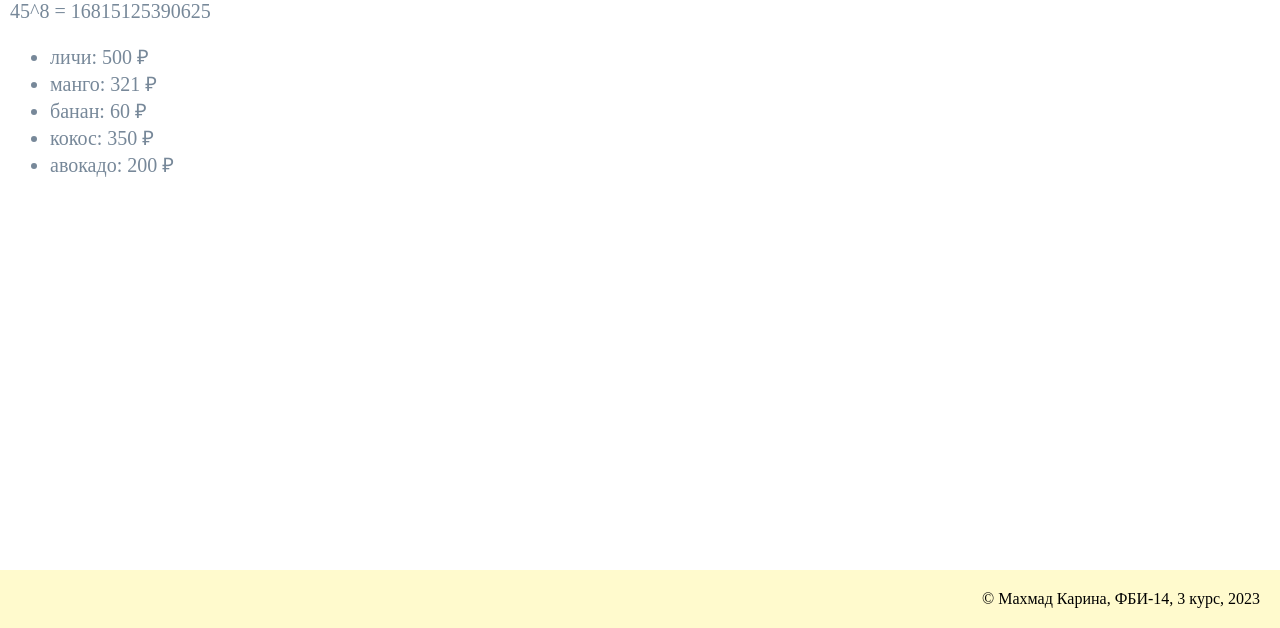
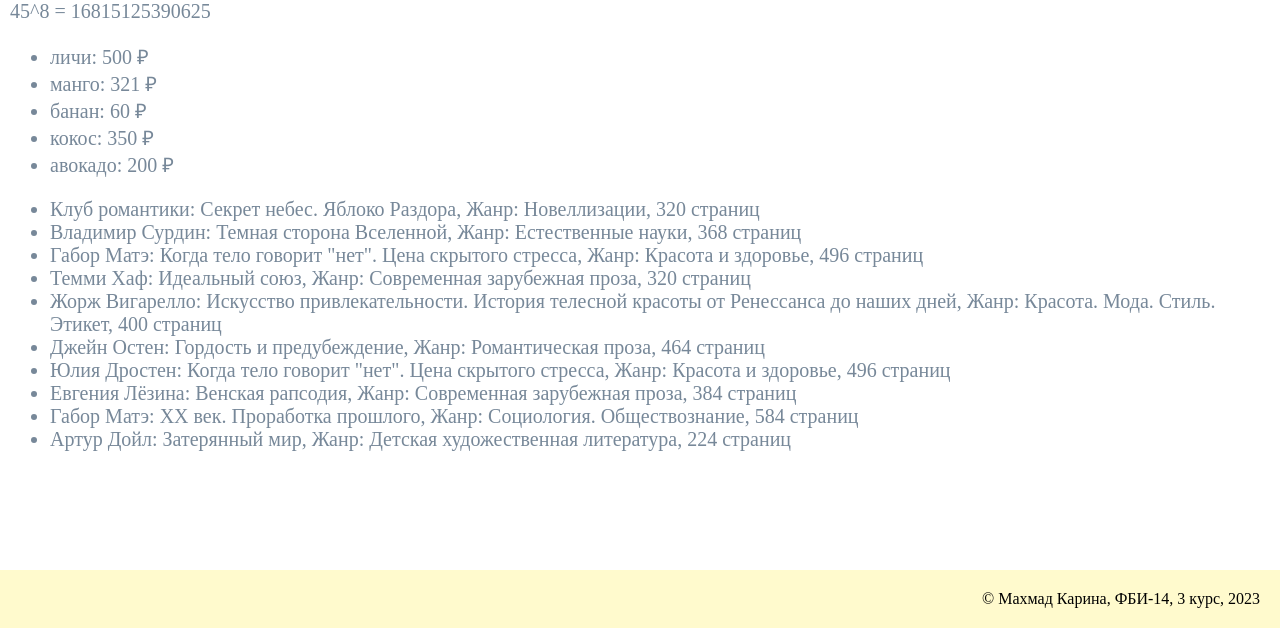
Before and after one commit to makkarinna/weblab-python, a Flask app: page /lab2/example in a window 1280 px wide. Shown: the part 172-800 px from the top of the page. Run offline with Flask 3, Linux system fonts and the light colour scheme.

Commit message:
Книги

```diff
--- a/app.py
+++ b/app.py
@@ -20,9 +20,21 @@ def example():
         {'name':'кокос', 'price':350},
         {'name':'авокадо', 'price': 200}
     ]
+    books = [
+        {'autor': 'Клуб романтики', 'name': 'Секрет небес. Яблоко Раздора', 'zhanr': 'Новеллизации', 'str': 320},
+        {'autor': 'Владимир Сурдин', 'name': 'Темная сторона Вселенной', 'zhanr': 'Естественные науки', 'str': 368},
+        {'autor': 'Габор Матэ', 'name': 'Когда тело говорит "нет". Цена скрытого стресса', 'zhanr': 'Красота и здоровье', 'str': 496},
+        {'autor': 'Темми Хаф', 'name': 'Идеальный союз', 'zhanr': 'Современная зарубежная проза', 'str': 320},
+        {'autor': 'Жорж Вигарелло', 'name': 'Искусство привлекательности. История телесной красоты от Ренессанса до наших дней', 'zhanr': 'Красота. Мода. Стиль. Этикет', 'str': 400},
+        {'autor': 'Джейн Остен', 'name': 'Гордость и предубеждение', 'zhanr': 'Романтическая проза', 'str': 464},
+        {'autor': 'Юлия Дростен', 'name': 'Когда тело говорит "нет". Цена скрытого стресса', 'zhanr': 'Красота и здоровье', 'str': 496},
+        {'autor': 'Евгения Лёзина', 'name': 'Венская рапсодия', 'zhanr': 'Современная зарубежная проза', 'str': 384},
+        {'autor': 'Габор Матэ', 'name': 'ХX век. Проработка прошлого', 'zhanr': 'Социология. Обществознание', 'str': 584},
+        {'autor': 'Артур Дойл', 'name': 'Затерянный мир', 'zhanr': 'Детская художественная литература', 'str': 224}
+    ]
     return render_template('example.html',
                            name=name, number=number, number_kurs=number_kurs,
-                           number_group=number_group, fruits=fruits)
+                           number_group=number_group, fruits=fruits, books=books)
 
 
 
--- a/templates/example.html
+++ b/templates/example.html
@@ -20,6 +20,11 @@
         <ul>
             {% for f in fruits %}
             <li>{{ f.name }}: {{ f.price }} &#8381;</li>
+            {% endfor %}
+        </ul>
+        <ul>
+            {% for f in books %}
+            <li>{{ f.autor }}: {{ f.name }}, Жанр: {{ f.zhanr }}, {{ f.str }} страниц</li>
             {% endfor %}
         </ul>
 
```
